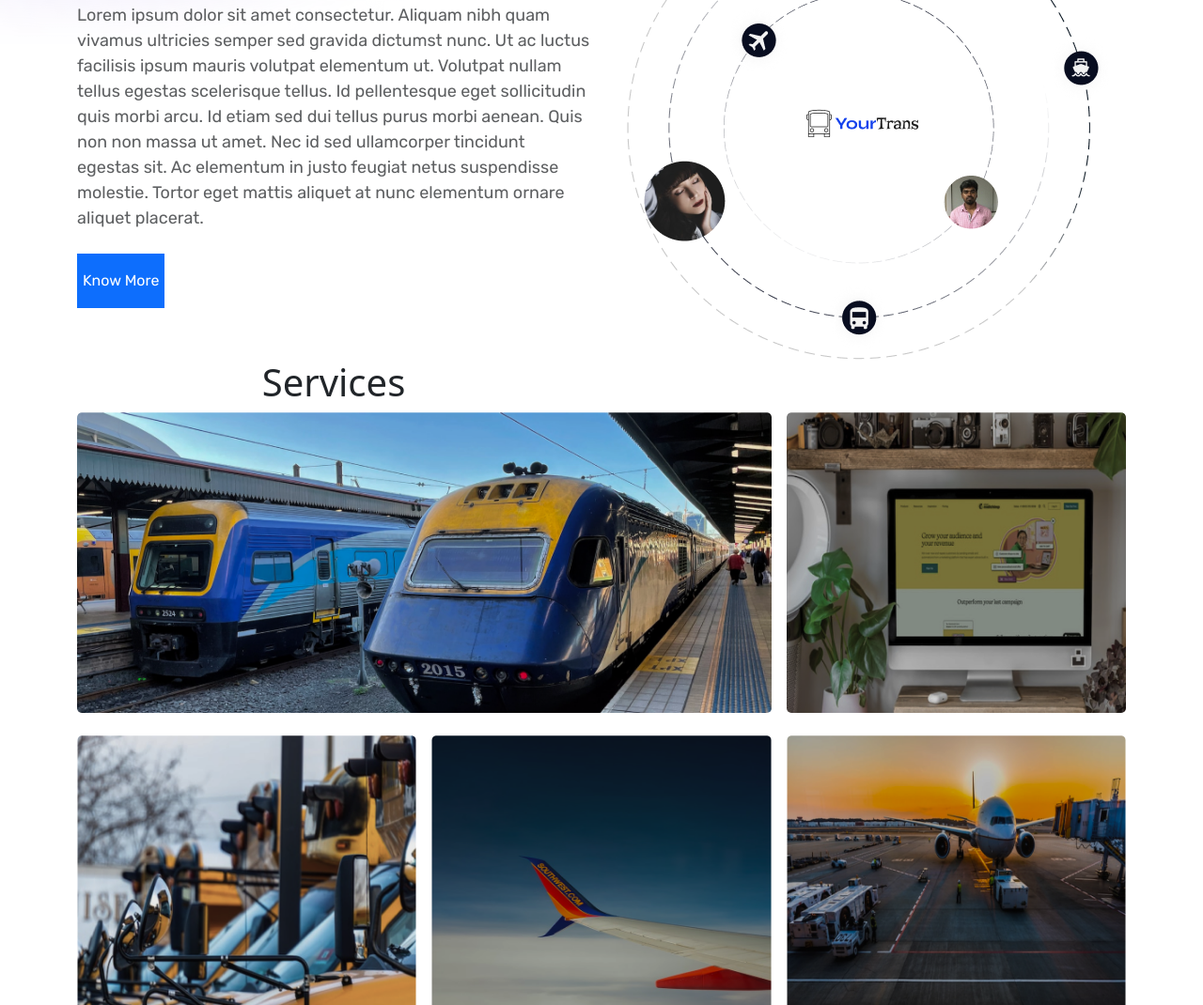
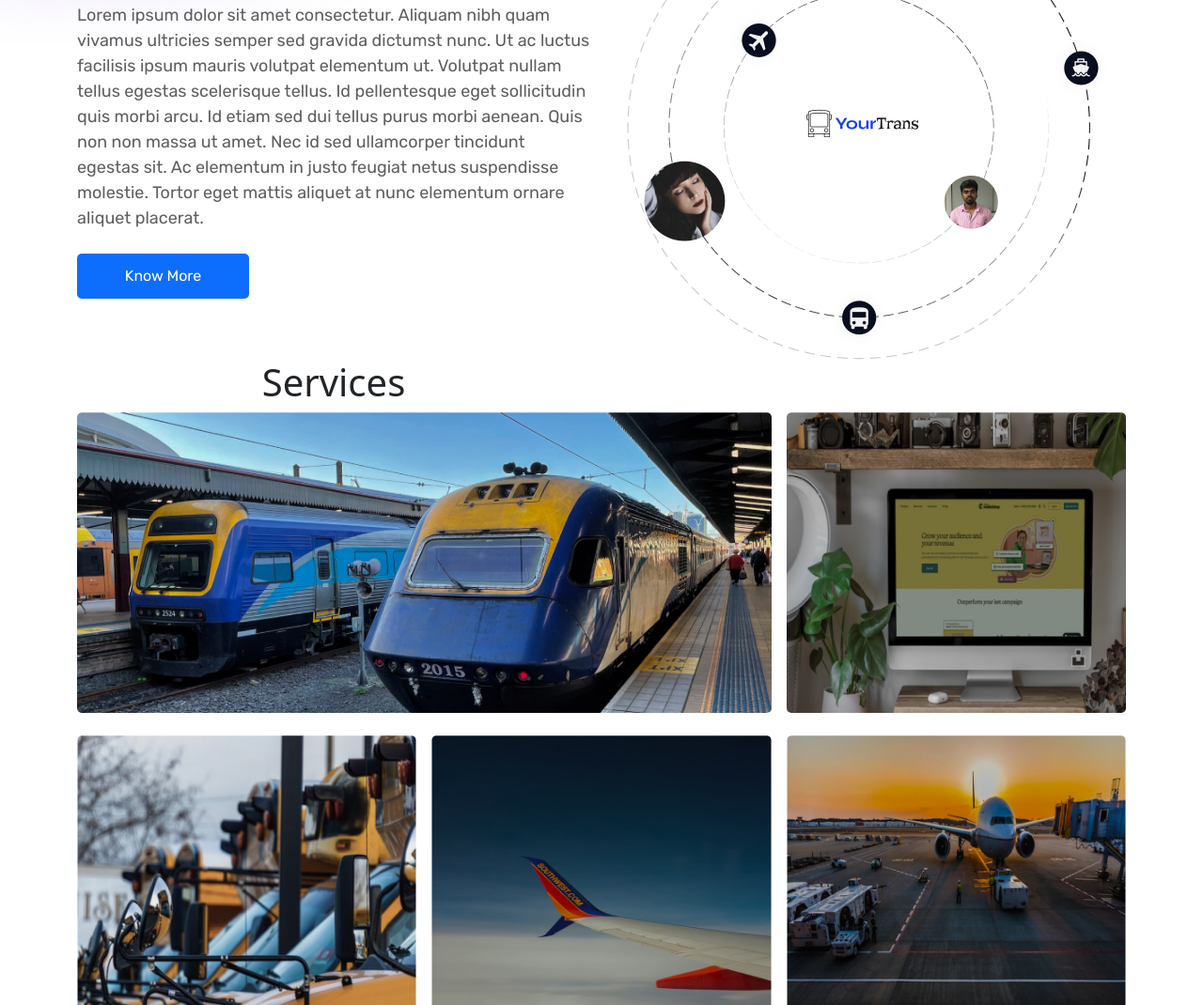
Before and after one commit to AlexanderTsurtsumia/ui-transport, a plain HTML site: page index.html in a window 1280 px wide. Shown: the part 1053-2123 px from the top of the page at 94% size. Drawn offline with nearby package versions, Linux system fonts and the light colour scheme.

Commit message:
Add files via upload

```diff
--- a/style.css
+++ b/style.css
@@ -57,6 +57,12 @@ ul {
     width: 90%;
     padding-top: 130px;
     height: 60%;
+}
+.bttn-02 {
+    width: 183px;
+    height: 48px;
+    padding: 12px 36px 12px 36px;
+    border-radius: 5px;
 }
 .map {
     margin-left: -100px;
@@ -140,7 +146,6 @@ ul {
     margin-top: -14%;
 }
 .btn-txt2 {
-    margin-top: 20%;
     color: #FFF;
     font-size: 16px;
     font-family: 'Rubik';
```
